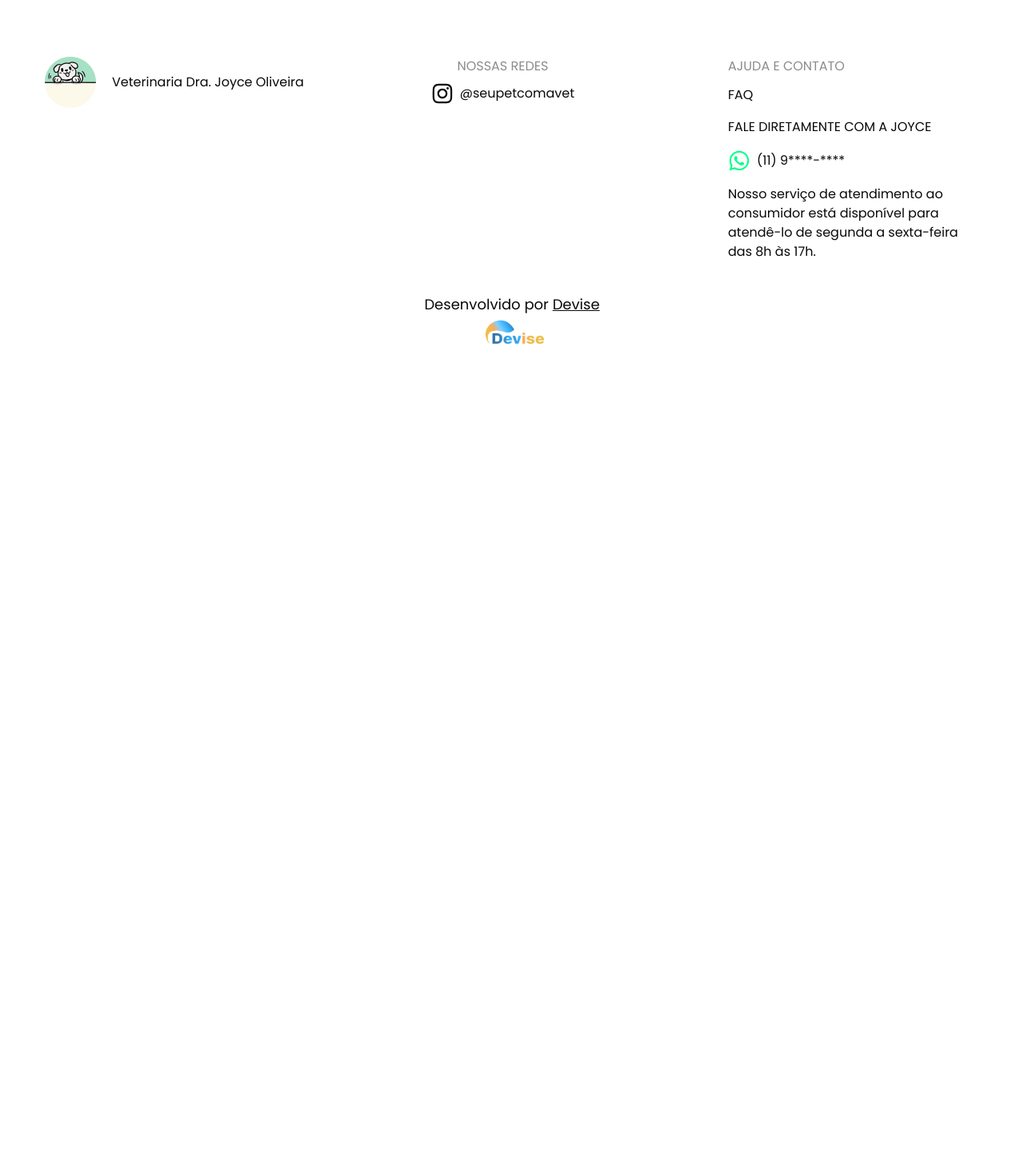
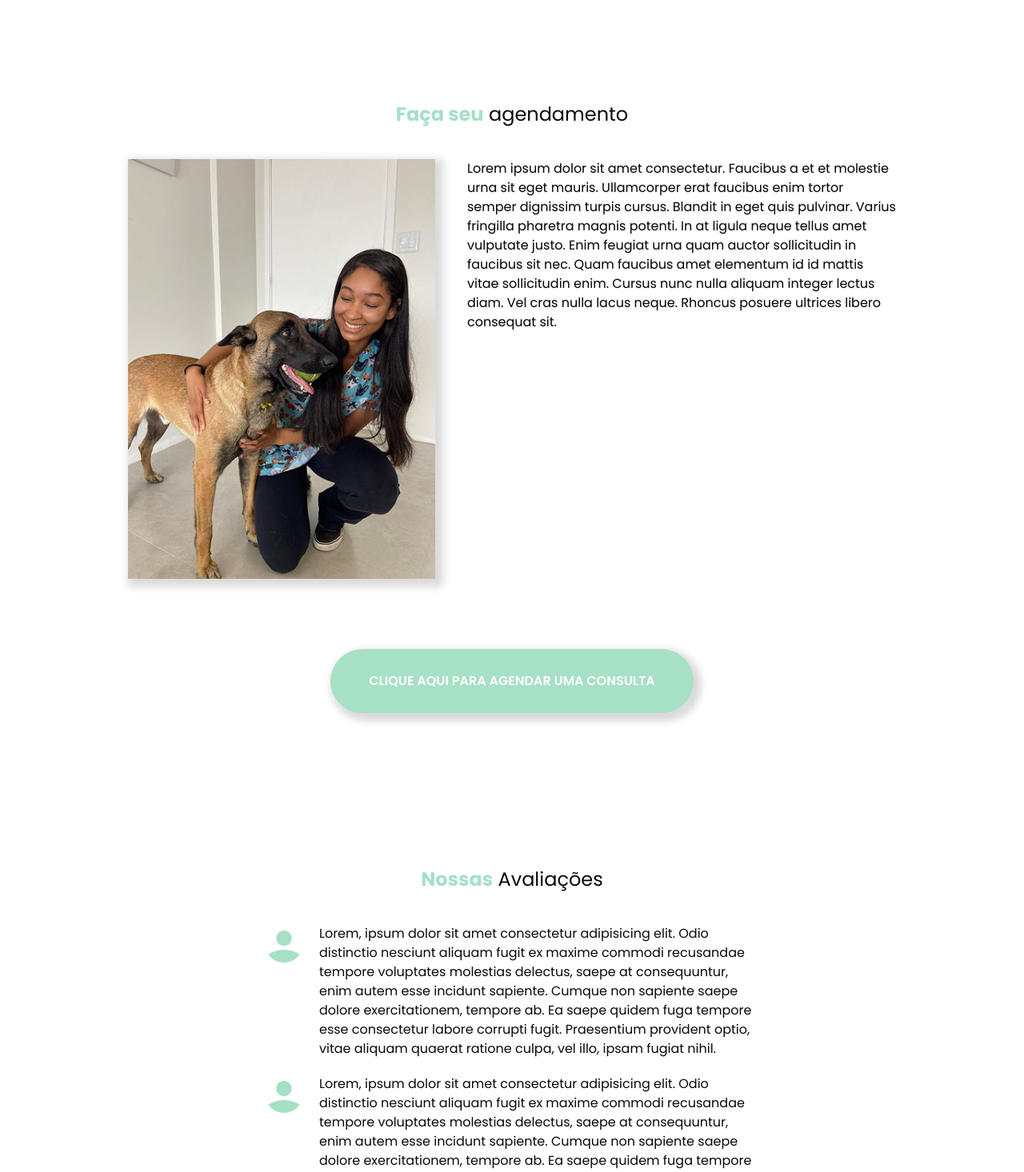
Before and after one commit to Sousasz/joyce-clinica-veterinaria, a React (Vite) app: page / in a window 1280 px wide. Shown: the part 1360-2826 px from the top of the page at 80% size. Before the commit the page ends 1846 px from the top, so only its background shows below. Built offline with nearby package versions, Linux system fonts and the light colour scheme.

Commit message:
:lipstick: create schudeling section and add reviews area from service

```diff
--- a/src/app.tsx
+++ b/src/app.tsx
@@ -1,6 +1,6 @@
-import { Header } from "./components/shared/header";
+import { Header } from "./components/header";
 import { Main } from "./components/main";
-import { Footer } from "./components/shared/footer";
+import { Footer } from "./components/footer";
 
 export default function App() {
   return (
--- /dev/null
+++ b/src/components/about/index.tsx
@@ -0,0 +1,23 @@
+import joycePhoto from "../../../public/joyce-photo.jpg"
+
+export function About() {
+  return (
+    <div className="flex gap-10">
+      <img
+        className="max-w-96 shadow-default"
+        src={joycePhoto}
+        alt="Imagem da Dr. Joyce"
+      />
+      <p className="max-w-[536px] text-shadow-2xs">
+        Lorem ipsum dolor sit amet consectetur. Faucibus a et et molestie urna
+        sit eget mauris. Ullamcorper erat faucibus enim tortor semper dignissim
+        turpis cursus. Blandit in eget quis pulvinar. Varius fringilla pharetra
+        magnis potenti. In at ligula neque tellus amet vulputate justo. Enim
+        feugiat urna quam auctor sollicitudin in faucibus sit nec. Quam faucibus
+        amet elementum id id mattis vitae sollicitudin enim. Cursus nunc nulla
+        aliquam integer lectus diam. Vel cras nulla lacus neque. Rhoncus posuere
+        ultrices libero consequat sit.
+      </p>
+    </div>
+  );
+}
--- a/src/components/shared/header/index.tsx
+++ b/src/components/header/index.tsx
@@ -1,7 +1,7 @@
 import { CallToAction } from "@/components/call-to-action";
 import { links } from "@/constants/links";
-import DogImage from "../../../../public/logo.svg?react";
-import avatarImage from "../../../../public/avatar.jpg";
+import DogImage from "../../../public/logo.svg?react";
+import avatarImage from "../../../public/avatar.jpg";
 
 export function Header() {
   return (
--- a/src/components/hero/index.tsx
+++ b/src/components/hero/index.tsx
@@ -5,7 +5,7 @@ import { Brand } from "../brand";
 export function Hero() {
   return (
     <section className="w-full h-full ">
-      <div className="bg-gray-light flex flex-col relative">
+      <div className="bg-green-light flex flex-col relative">
         <div className="w-full flex justify-end">
           <FirstElement className="size-52" />
         </div>
--- a/src/components/main/index.tsx
+++ b/src/components/main/index.tsx
@@ -1,11 +1,15 @@
 import { Hero } from "../hero";
 import { OurServices } from "../our-services";
+import { Scheduling } from "../scheduling";
+import { Reviews } from "../reviews";
 
 export function Main() {
   return (
     <main className="flex flex-col items-center gap-36 p-8">
       <Hero />
       <OurServices />
+      <Scheduling />
+      <Reviews />
     </main>
   );
 }
--- a/src/components/our-services/index.tsx
+++ b/src/components/our-services/index.tsx
@@ -6,7 +6,7 @@ export function OurServices() {
   return (
     <section className="flex flex-col items-center gap-10">
       <h3 className="text-2xl">
-        <span className="font-bold text-gray-light">Nossos</span>{" "}
+        <span className="font-bold text-green-light">Nossos</span>{" "}
         serviços
       </h3>
 
--- /dev/null
+++ b/src/components/review/index.tsx
@@ -0,0 +1,21 @@
+import avatarImage from "../../../public/avatar.jpg";
+
+export function Review() {
+  return (
+    <div className="flex gap-5">
+      <img className="w-12 h-12" src={avatarImage} alt="Imagem do cliente" />
+      <div>
+        {/* Stars from review */}
+        <p className="max-w-[550px]">
+          Lorem, ipsum dolor sit amet consectetur adipisicing elit. Odio
+          distinctio nesciunt aliquam fugit ex maxime commodi recusandae tempore
+          voluptates molestias delectus, saepe at consequuntur, enim autem esse
+          incidunt sapiente. Cumque non sapiente saepe dolore exercitationem,
+          tempore ab. Ea saepe quidem fuga tempore esse consectetur labore
+          corrupti fugit. Praesentium provident optio, vitae aliquam quaerat
+          ratione culpa, vel illo, ipsam fugiat nihil.
+        </p>
+      </div>
+    </div>
+  );
+}
--- /dev/null
+++ b/src/components/reviews/index.tsx
@@ -0,0 +1,21 @@
+import { Review } from "../review";
+import { Touchable } from "../shared/touchable";
+
+export function Reviews() {
+  return (
+    <section className="flex flex-col items-center gap-10">
+      <h3 className="text-2xl">
+        <span className="font-bold text-green-light">Nossas</span> Avaliações
+      </h3>
+
+      <div className="flex flex-col gap-5">
+        <Review />
+        <Review />
+        <Review />
+        <Review />
+      </div>
+
+      <Touchable>Ver mais avaliações</Touchable>
+    </section>
+  );
+}
--- /dev/null
+++ b/src/components/scheduling/index.tsx
@@ -0,0 +1,16 @@
+import { Touchable } from "../shared/touchable";
+import { About } from "../about";
+
+export function Scheduling() {
+  return (
+    <section className="flex flex-col items-center gap-10 w-full">
+      <h3 className="text-2xl">
+        <span className="font-bold text-green-light">Faça seu</span> agendamento
+      </h3>
+
+      <About />
+
+      <Touchable className="m-12">Clique aqui para agendar uma consulta</Touchable>
+    </section>
+  );
+}
--- /dev/null
+++ b/src/components/shared/touchable/index.tsx
@@ -0,0 +1,16 @@
+type TouchableProps = {
+  children: string;
+  className?: string
+};
+
+export function Touchable({ children, className, ...rest }: TouchableProps) {
+  return (
+    <button
+      {...rest}
+      className={`bg-green-light rounded-full px-12 h-20
+    text-white shadow-default cursor-pointer font-semibold ${className}`}
+    >
+      {children.toUpperCase()}
+    </button>
+  );
+}
--- a/src/global.css
+++ b/src/global.css
@@ -9,7 +9,8 @@
 
 @theme {
   --font-poppins: 'Poppins', sans-serif;
-  --color-gray-light: oklch(0.86 0.0703 164.5)
+  --color-green-light: oklch(0.86 0.0703 164.5);
+  --shadow-default: 5px 5px 10px 5px rgb(0 0 0 / 0.15)
 }
 
 @theme inline {
```
Also changed, not shown: public/joyce-photo.jpg (added), src/components/footer/index.tsx (renamed from src/components/shared/footer/index.tsx).
